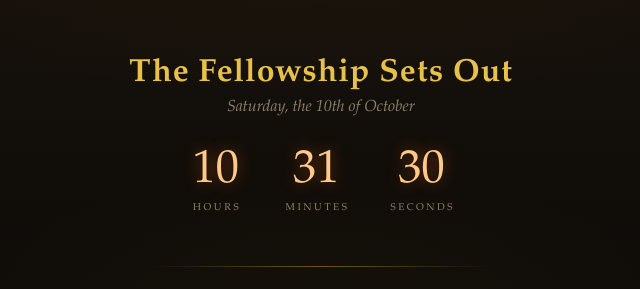
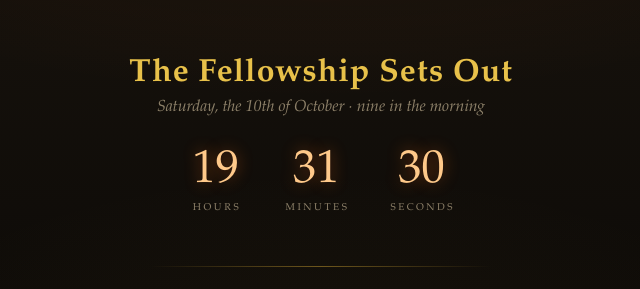
Before and after one commit to mileszs/mileszs.github.com, a Jekyll site: the page built from birthday-countdown/index.html, in a window 1280 px wide. Shown: the part 445-734 px from the top of the page, without its empty margins (319-959 px from the left). Built offline with Jekyll 4.4.1, drawn with Linux system fonts in a browser that asks for light colours; part of the change alters nothing that is shown.

Commit message:
Start the marathon countdown at 9:00 a.m. rather than midnight
The target was local midnight, which counted down to the calendar day rather
than to the event. It now counts to 09:00 on Saturday 10 October, and the page
says so under the headline.

The birthday still counts to midnight — a birthday is the whole day, not an
appointment.

The "it's today" window is unchanged at 24 hours, which still works: it now runs
from 9am Saturday to 9am Sunday, comfortably covering twelve hours of extended
editions running into the night.

Verified the displayed count against an independent calculation.

Co-Authored-By: Claude Opus 5 (1M context) <noreply@anthropic.com>
Claude-Session: https://claude.ai/code/session_01M5xTWiNUS4LxDk289yD6v5

```diff
--- a/birthday-countdown/index.html
+++ b/birthday-countdown/index.html
@@ -368,7 +368,7 @@ sitemap: false
   </div>
 
   <h1 class="headline" id="headline">The Fellowship Sets Out</h1>
-  <p class="subhead">Saturday, the 10th of October</p>
+  <p class="subhead">Saturday, the 10th of October &middot; nine in the morning</p>
 
   <div class="clock" id="clock">
     <div class="unit"><span class="unit-num" id="h">--</span><span class="unit-lbl">Hours</span></div>
@@ -377,8 +377,8 @@ sitemap: false
   </div>
 
   <noscript>
-    <p>The counting requires JavaScript. The marathon is Saturday, 10 October 2026;
-       the birthday is Tuesday, 13 October 2026.</p>
+    <p>The counting requires JavaScript. The marathon begins at 9:00 a.m. on
+       Saturday, 10 October 2026; the birthday is Tuesday, 13 October 2026.</p>
   </noscript>
 
   <hr class="rule">
@@ -419,12 +419,14 @@ sitemap: false
 (function () {
   "use strict";
 
-  // Local midnight — the moment the day itself arrives.
-  var MARATHON = new Date(2026, 9, 10, 0, 0, 0);
+  // Local time. The marathon has a real start time; the birthday is a whole
+  // day, so it counts to midnight.
+  var MARATHON = new Date(2026, 9, 10, 9, 0, 0);
   var BIRTHDAY = new Date(2026, 9, 13, 0, 0, 0);
 
-  // A marathon plausibly runs past midnight, so treat the day as "in progress"
-  // for a generous window rather than flipping to past the instant it starts.
+  // Once the start time passes, hold the "it's today" state for a full day
+  // rather than flipping to past the instant the first film begins — twelve
+  // hours of extended editions runs well into the night.
   var DAY = 24 * 60 * 60 * 1000;
 
   var $ = function (id) { return document.getElementById(id); };
```
